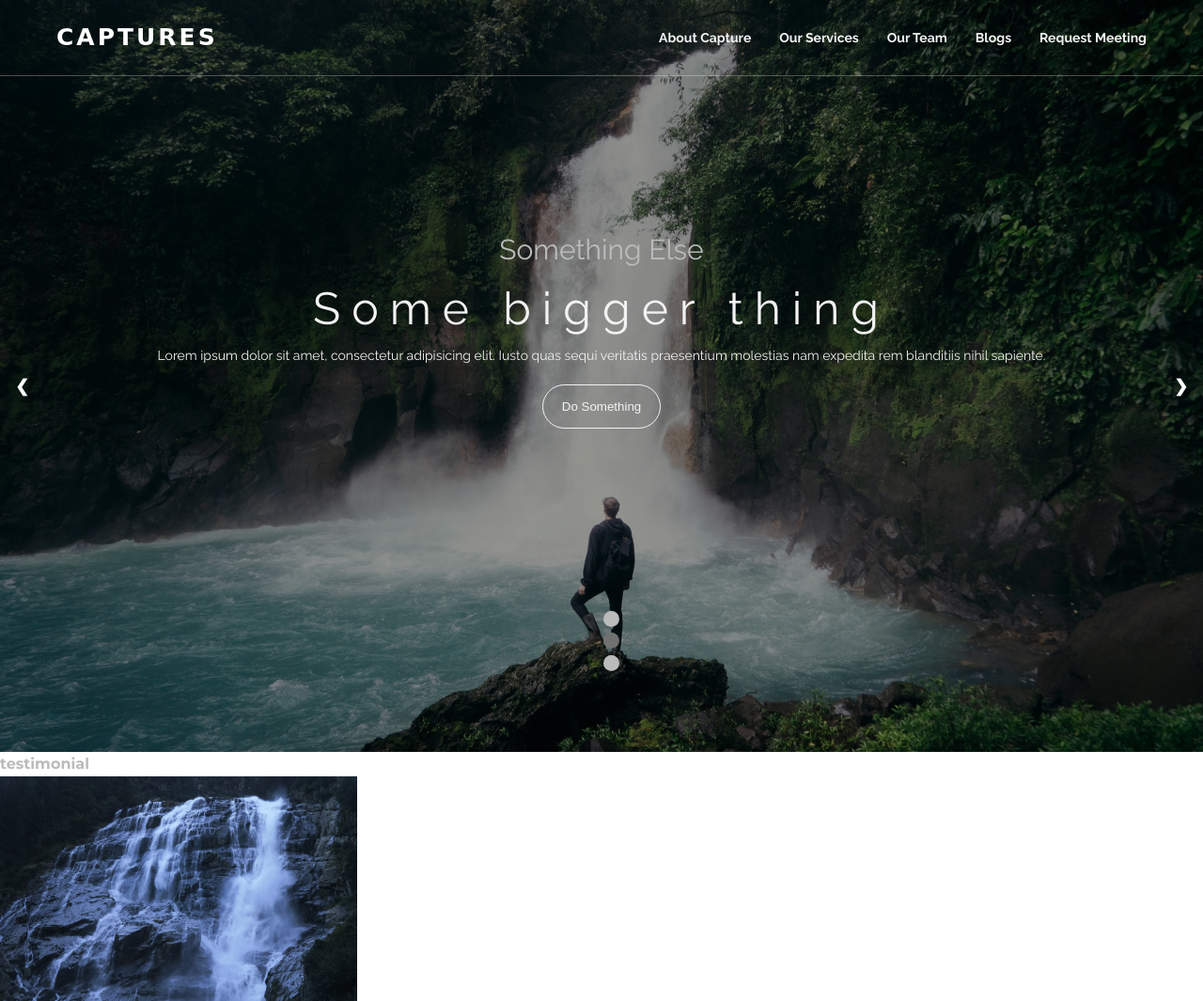
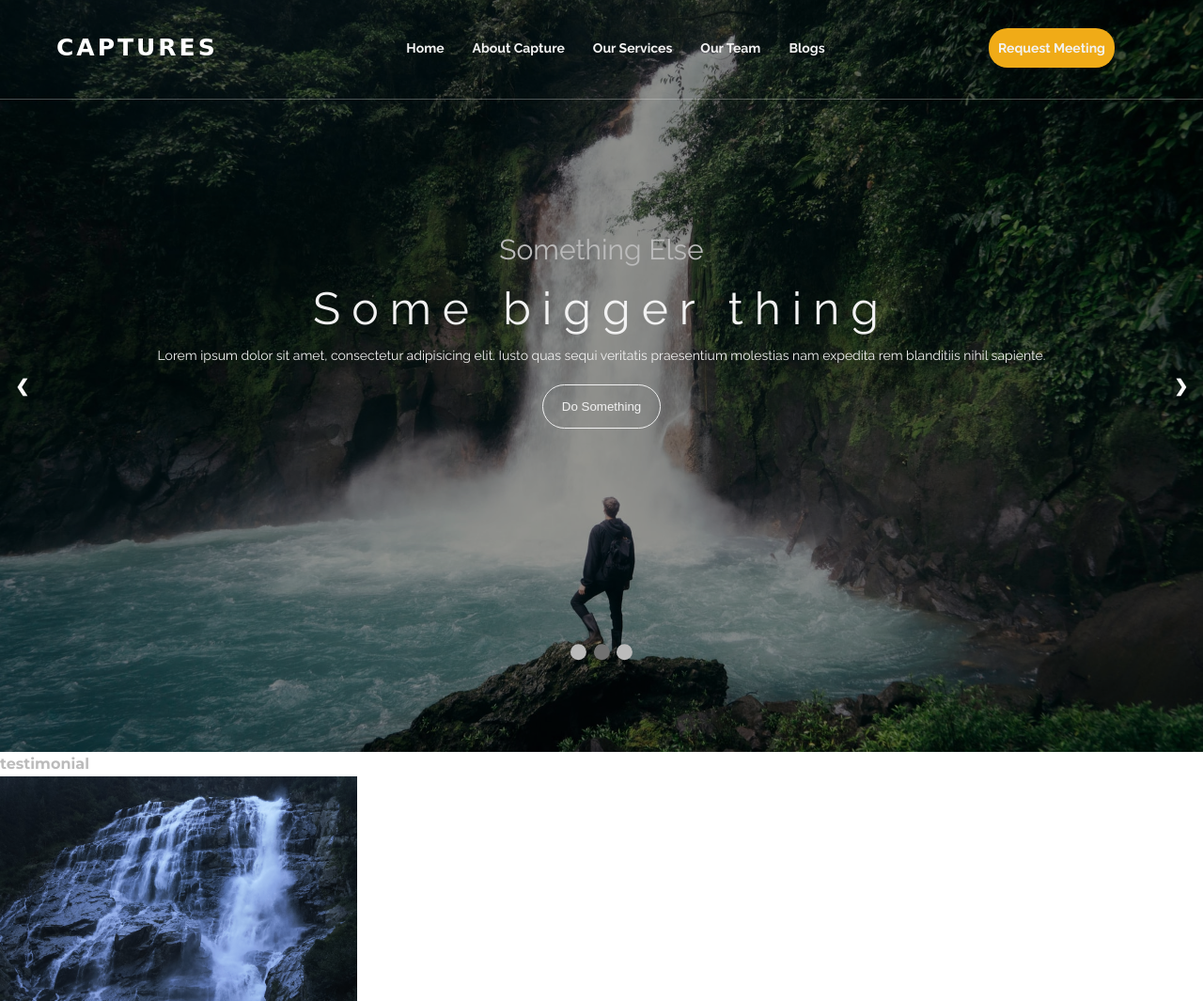
Before and after one commit to manikagnish/photography, a PHP site: page / in a window 1280 px wide. Shown: the top 1065 px of the page at 94% size. Run offline with PHP 8.4, Linux system fonts and the light colour scheme; some web fonts are replaced.

Commit message:
added on scroll class to navbar (functionality pending)

```diff
--- a/app.js
+++ b/app.js
@@ -2,13 +2,21 @@
 
 //NAVBAR
 const navClose = document.getElementById("navi-toggle");
+const navHome = document.getElementById("nav-home");
 const navAbout = document.getElementById("nav-about");
 const navServices = document.getElementById("nav-services");
 const navTeam = document.getElementById("nav-team");
 const navBlogs = document.getElementById("nav-blogs");
 const navMeetings = document.getElementById("nav-meetings");
 
-const navItems = [navAbout, navServices, navTeam, navBlogs, navMeetings];
+const navItems = [
+  navHome,
+  navAbout,
+  navServices,
+  navTeam,
+  navBlogs,
+  navMeetings,
+];
 
 for (let i in navItems) {
   navItems[i].addEventListener("click", function () {
--- a/css/abstracts/_mixins.scss
+++ b/css/abstracts/_mixins.scss
@@ -22,7 +22,7 @@ $breakpoint arguement choices:
     }
   }
   @if $breakpoint == tab-port {
-    @media (max-width: 56.25em) {
+    @media (max-width: 60em) {
       @content;
     }
   }
--- a/css/components/_navigation.scss
+++ b/css/components/_navigation.scss
@@ -1,8 +1,35 @@
+.navScrolled {
+  background-color: rgb(255, 255, 255) !important;
+  transition: background-color 200ms linear;
+  padding: 1rem 6rem !important;
+
+  .logo {
+    color: $color-black;
+  }
+
+  .navigation__item {
+    &:first-of-type {
+      a {
+        color: $color-primary;
+      }
+    }
+  }
+  .navigation__link {
+    color: $color-gray-dark;
+    transition: all 0.3s;
+
+    &:hover {
+      color: $color-black;
+    }
+  }
+}
+
 .navigation {
-  display: flex;
-  justify-content: space-between;
+  display: grid;
+  grid-template-columns: 1fr 3fr 1fr;
+  grid-template-areas: "logo nav cta";
   align-items: center;
-  padding: 2rem 6rem;
+  padding: 3rem 6rem 1rem 6rem;
   border-bottom: 0.3px solid rgba($color-gray-light, 0.3);
   position: fixed;
   top: 0;
@@ -10,28 +37,63 @@
   z-index: 99999;
 
   .logo {
+    grid-area: logo;
     text-decoration: none;
+    display: inline-block;
   }
 
   &__checkbox {
     display: none;
   }
 
+  &__nav {
+    grid-area: nav;
+    justify-self: center;
+  }
+
   &__list {
     display: flex;
+    align-items: center;
   }
 
   &__item {
     list-style-type: none;
     margin-left: 3rem;
+
+    &:nth-of-type(5) {
+      a {
+        padding-right: auto;
+      }
+    }
   }
 
   &__link {
     text-decoration: none;
     color: $color-gray-light;
     font-weight: bold;
+    display: inline-block;
+    transition: all 0.3s;
+
+    &:hover {
+      color: $color-white;
+      transform: scale(1.001);
+    }
+
     span {
       display: none;
+    }
+  }
+  #nav-meetings {
+    grid-area: cta;
+    justify-self: center;
+    background-color: $color-primary-dark;
+    border-radius: 2rem;
+    padding: 1rem;
+    color: $color-gray-light;
+    transition: all 0.3s;
+
+    &:hover {
+      color: $color-white;
     }
   }
 }
@@ -41,16 +103,13 @@
     all: unset;
     position: absolute;
     top: 0;
-    // background-color: rgba($color-black, 1);
-    backdrop-filter: blur(2rem);
-    width: 100%;
     z-index: 999;
     min-height: 10vh;
+    min-width: 100vw;
 
     .logo {
       text-decoration: none;
-      padding: 1.5rem 4rem;
-      display: block;
+      padding: 1.5rem 3rem;
     }
 
     &__checkbox {
@@ -64,7 +123,7 @@
       border-radius: 50%;
       position: fixed;
 
-      z-index: 2000;
+      z-index: 9999;
       box-shadow: 0 1rem 3rem rgba($color-black, 0.1);
       text-align: center;
       cursor: pointer;
@@ -101,6 +160,7 @@
       transition: all 0.8s cubic-bezier(0.68, -0.6, 0.32, 1.6);
     }
     &__list {
+      all: unset;
       position: absolute;
       top: 50%;
       left: 50%;
@@ -112,6 +172,27 @@
 
     &__item {
       padding: 1rem;
+
+      &:first-of-type {
+        display: inline-block;
+        a {
+          color: $color-white !important;
+        }
+        &:hover {
+          a {
+            color: $color-primary !important;
+          }
+        }
+      }
+      &:last-of-type {
+        a {
+          margin-left: 0;
+        }
+      }
+    }
+
+    #nav-meetings {
+      display: none;
     }
 
     &__link {
--- a/css/main.css
+++ b/css/main.css
@@ -311,17 +311,41 @@ label {
   letter-spacing: 3px;
 }
 
+.navScrolled {
+  background-color: white !important;
+  -webkit-transition: background-color 200ms linear;
+  transition: background-color 200ms linear;
+  padding: 1rem 6rem !important;
+}
+
+.navScrolled .logo {
+  color: #000;
+}
+
+.navScrolled .navigation__item:first-of-type a {
+  color: #f3bc47;
+}
+
+.navScrolled .navigation__link {
+  color: #717171;
+  -webkit-transition: all 0.3s;
+  transition: all 0.3s;
+}
+
+.navScrolled .navigation__link:hover {
+  color: #000;
+}
+
 .navigation {
-  display: -webkit-box;
-  display: -ms-flexbox;
-  display: flex;
-  -webkit-box-pack: justify;
-      -ms-flex-pack: justify;
-          justify-content: space-between;
+  display: -ms-grid;
+  display: grid;
+  -ms-grid-columns: 1fr 3fr 1fr;
+      grid-template-columns: 1fr 3fr 1fr;
+      grid-template-areas: "logo nav cta";
   -webkit-box-align: center;
       -ms-flex-align: center;
           align-items: center;
-  padding: 2rem 6rem;
+  padding: 3rem 6rem 1rem 6rem;
   border-bottom: 0.3px solid rgba(242, 242, 242, 0.3);
   position: fixed;
   top: 0;
@@ -330,17 +354,32 @@ label {
 }
 
 .navigation .logo {
+  -ms-grid-row: 1;
+  -ms-grid-column: 1;
+  grid-area: logo;
   text-decoration: none;
+  display: inline-block;
 }
 
 .navigation__checkbox {
   display: none;
 }
 
+.navigation__nav {
+  -ms-grid-row: 1;
+  -ms-grid-column: 2;
+  grid-area: nav;
+  -ms-grid-column-align: center;
+      justify-self: center;
+}
+
 .navigation__list {
   display: -webkit-box;
   display: -ms-flexbox;
   display: flex;
+  -webkit-box-align: center;
+      -ms-flex-align: center;
+          align-items: center;
 }
 
 .navigation__item {
@@ -348,31 +387,59 @@ label {
   margin-left: 3rem;
 }
 
+.navigation__item:nth-of-type(5) a {
+  padding-right: auto;
+}
+
 .navigation__link {
   text-decoration: none;
   color: #f2f2f2;
   font-weight: bold;
+  display: inline-block;
+  -webkit-transition: all 0.3s;
+  transition: all 0.3s;
+}
+
+.navigation__link:hover {
+  color: #fff;
+  -webkit-transform: scale(1.001);
+          transform: scale(1.001);
 }
 
 .navigation__link span {
   display: none;
 }
 
-@media (max-width: 56.25em) {
+.navigation #nav-meetings {
+  -ms-grid-row: 1;
+  -ms-grid-column: 3;
+  grid-area: cta;
+  -ms-grid-column-align: center;
+      justify-self: center;
+  background-color: #f0ab17;
+  border-radius: 2rem;
+  padding: 1rem;
+  color: #f2f2f2;
+  -webkit-transition: all 0.3s;
+  transition: all 0.3s;
+}
+
+.navigation #nav-meetings:hover {
+  color: #fff;
+}
+
+@media (max-width: 60em) {
   .navigation {
     all: unset;
     position: absolute;
     top: 0;
-    -webkit-backdrop-filter: blur(2rem);
-            backdrop-filter: blur(2rem);
-    width: 100%;
     z-index: 999;
     min-height: 10vh;
+    min-width: 100vw;
   }
   .navigation .logo {
     text-decoration: none;
-    padding: 1.5rem 4rem;
-    display: block;
+    padding: 1.5rem 3rem;
   }
   .navigation__checkbox {
     display: none;
@@ -383,7 +450,7 @@ label {
     width: 4rem;
     border-radius: 50%;
     position: fixed;
-    z-index: 2000;
+    z-index: 9999;
     -webkit-box-shadow: 0 1rem 3rem rgba(0, 0, 0, 0.1);
             box-shadow: 0 1rem 3rem rgba(0, 0, 0, 0.1);
     text-align: center;
@@ -417,6 +484,7 @@ label {
     transition: all 0.8s cubic-bezier(0.68, -0.6, 0.32, 1.6);
   }
   .navigation__list {
+    all: unset;
     position: absolute;
     top: 50%;
     left: 50%;
@@ -428,6 +496,21 @@ label {
   }
   .navigation__item {
     padding: 1rem;
+  }
+  .navigation__item:first-of-type {
+    display: inline-block;
+  }
+  .navigation__item:first-of-type a {
+    color: #fff !important;
+  }
+  .navigation__item:first-of-type:hover a {
+    color: #f3bc47 !important;
+  }
+  .navigation__item:last-of-type a {
+    margin-left: 0;
+  }
+  .navigation #nav-meetings {
+    display: none;
   }
   .navigation__link:link, .navigation__link:visited {
     display: inline-block;
@@ -501,9 +584,6 @@ label {
 
 .landing {
   height: 100vh;
-  /* Next & previous buttons */
-  /* Position the "next button" to the right */
-  /* On hover, add a black background color with a little bit see-through */
 }
 
 .landing .mySlides {
@@ -569,7 +649,8 @@ label {
   position: absolute;
   bottom: 10vh;
   left: 50%;
-  right: 50%;
+  -webkit-transform: translate(-50%, -50%);
+          transform: translate(-50%, -50%);
 }
 
 .landing .dot {
--- a/css/pages/_landing.scss
+++ b/css/pages/_landing.scss
@@ -16,7 +16,7 @@
     margin: auto;
   }
 
-  /* Next & previous buttons */
+  // Next & previous buttons
   .prev,
   .next {
     cursor: pointer;
@@ -33,13 +33,11 @@
     user-select: none;
   }
 
-  /* Position the "next button" to the right */
   .next {
     right: 0;
     border-radius: 3px 0 0 3px;
   }
 
-  /* On hover, add a black background color with a little bit see-through */
   .prev:hover,
   .next:hover {
     background-color: rgba(0, 0, 0, 0.8);
@@ -61,7 +59,7 @@
     position: absolute;
     bottom: 10vh;
     left: 50%;
-    right: 50%;
+    transform: translate(-50%, -50%);
   }
 
   .dot {
--- a/index.html
+++ b/index.html
@@ -39,27 +39,29 @@
 
         <nav class="navigation__nav">
           <ul class="navigation__list">
+            <li class="navigation__item" id="nav-home">
+              <a href="#" class="navigation__link"
+                ><span>01</span> Home</a
+              >
+            </li>
             <li class="navigation__item" id="nav-about">
               <a href="#about" class="navigation__link"
-                ><span>01</span> About Capture</a
+                ><span>02</span> About Capture</a
               >
             </li>
             <li class="navigation__item" id="nav-services">
-              <a href="#services" class="navigation__link"><span>02</span>Our Services</a>
+              <a href="#services" class="navigation__link"><span>03</span>Our Services</a>
             </li>
             <li class="navigation__item" id="nav-team">
-              <a href="#team" class="navigation__link"><span>03</span>Our Team</a>
+              <a href="#team" class="navigation__link"><span>04</span>Our Team</a>
             </li>
             <li class="navigation__item" id="nav-blogs">
-              <a href="#" class="navigation__link"><span>04</span>Blogs</a>
-            </li>
-            <li class="navigation__item" id="nav-meetings">
-              <a href="#form" class="navigation__link"
-                ><span>05</span>Request Meeting</a
-              >
+              <a href="#" class="navigation__link"><span>05</span>Blogs</a>
             </li>
           </ul>
         </nav>
+        <a href="#form" class="navigation__link navigation__item" id="nav-meetings"              ><span>06</span>Request Meeting</a
+            >
       </div>
 
  <!---lANDING PAGE--->
```
Also changed, not shown: 1 other file.
